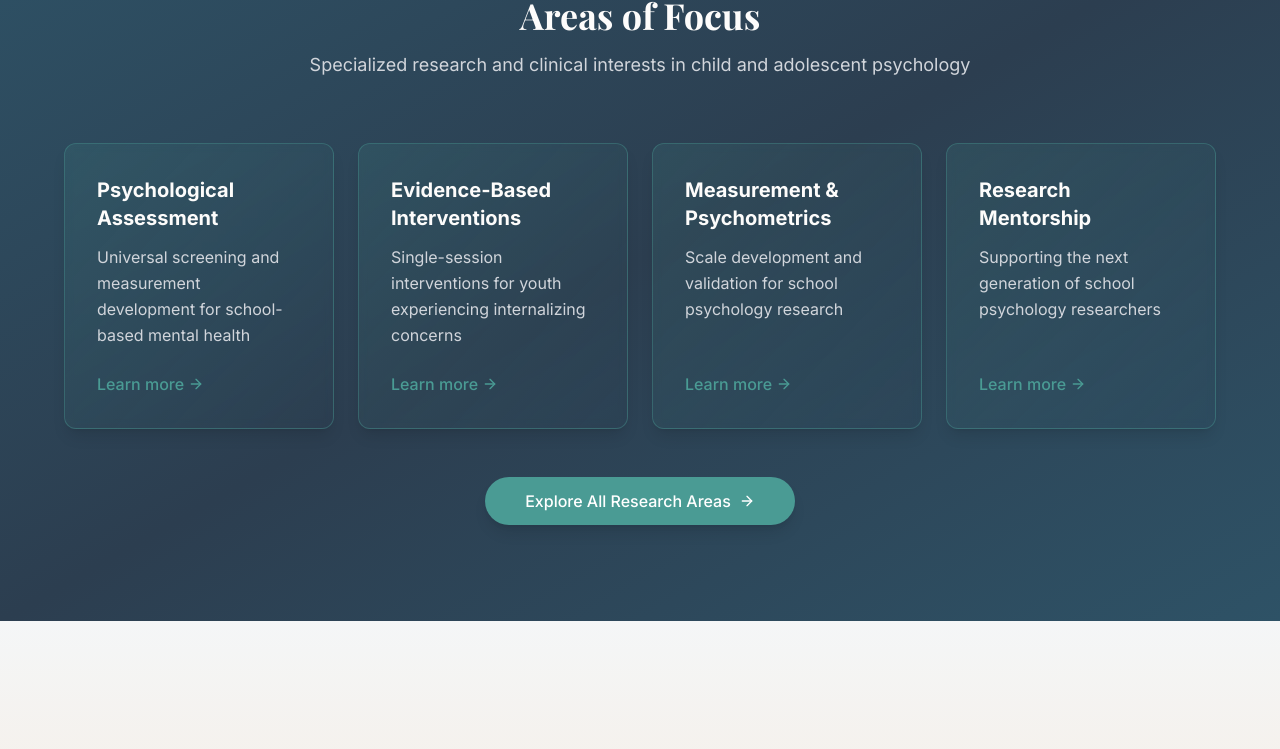
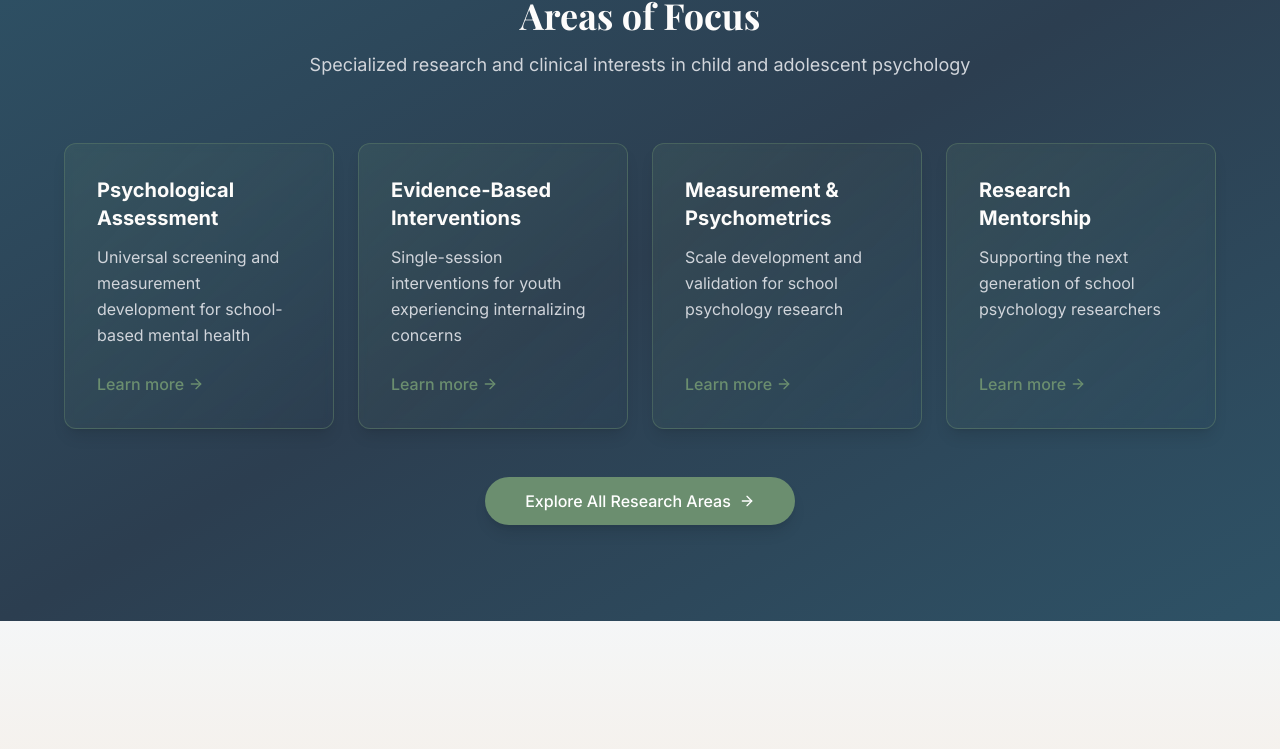
Before and after one commit to emw8105/ishan-psych-profile, a Next.js app: page / in a window 1280 px wide. Shown: the part 1612-2361 px from the top of the page. Built offline with nearby package versions, Linux system fonts and the light colour scheme.

Commit message:
home page coloring reformatted

```diff
--- a/src/app/page.tsx
+++ b/src/app/page.tsx
@@ -78,53 +78,53 @@ export default function Home() {
           </div>
 
           <div className="grid grid-cols-1 md:grid-cols-2 lg:grid-cols-4 gap-6 max-w-6xl mx-auto">
-            <div className="bg-gradient-to-br from-soft-teal/15 to-transparent p-8 rounded-xl shadow-lg hover:shadow-xl transition-all duration-300 border border-soft-teal/40 backdrop-blur-sm hover:border-soft-teal/60 flex flex-col h-full group">
+            <div className="bg-gradient-to-br from-warm-sage/15 to-transparent p-8 rounded-xl shadow-lg hover:shadow-xl transition-all duration-300 border border-warm-sage/40 backdrop-blur-sm hover:border-warm-sage/60 flex flex-col h-full group">
               <div className="flex-grow">
-                <h3 className="text-xl font-bold mb-3 text-cloud-white group-hover:text-soft-teal transition-colors">Psychological Assessment</h3>
+                <h3 className="text-xl font-bold mb-3 text-cloud-white group-hover:text-warm-sage transition-colors">Psychological Assessment</h3>
                 <p className="text-gray-300 mb-6 leading-relaxed">
                   Universal screening and measurement development for school-based mental health
                 </p>
               </div>
-              <Link href="/research-practice#assessment" className="text-soft-teal hover:text-sky-blue font-medium inline-flex items-center transition-colors mt-auto">
+              <Link href="/research-practice#assessment" className="text-warm-sage hover:text-cloud-white font-medium inline-flex items-center transition-colors mt-auto">
                 Learn more <ArrowRight className="ml-1 h-4 w-4" />
               </Link>
             </div>
 
-            <div className="bg-gradient-to-br from-soft-teal/15 to-transparent p-8 rounded-xl shadow-lg hover:shadow-xl transition-all duration-300 border border-soft-teal/40 backdrop-blur-sm hover:border-soft-teal/60 flex flex-col h-full group">
+            <div className="bg-gradient-to-br from-warm-sage/15 to-transparent p-8 rounded-xl shadow-lg hover:shadow-xl transition-all duration-300 border border-warm-sage/40 backdrop-blur-sm hover:border-warm-sage/60 flex flex-col h-full group">
               <div className="flex-grow">
-                <h3 className="text-xl font-bold mb-3 text-cloud-white group-hover:text-soft-teal transition-colors">Evidence-Based Interventions</h3>
+                <h3 className="text-xl font-bold mb-3 text-cloud-white group-hover:text-warm-sage transition-colors">Evidence-Based Interventions</h3>
                 <p className="text-gray-300 mb-6 leading-relaxed">
                   Single-session interventions for youth experiencing internalizing concerns
                 </p>
               </div>
-              <Link href="/research-practice#interventions" className="text-soft-teal hover:text-sky-blue font-medium inline-flex items-center transition-colors mt-auto">
+              <Link href="/research-practice#interventions" className="text-warm-sage hover:text-cloud-white font-medium inline-flex items-center transition-colors mt-auto">
                 Learn more <ArrowRight className="ml-1 h-4 w-4" />
               </Link>
             </div>
 
-            <div className="bg-gradient-to-br from-soft-teal/15 to-transparent p-8 rounded-xl shadow-lg hover:shadow-xl transition-all duration-300 border border-soft-teal/40 backdrop-blur-sm hover:border-soft-teal/60 flex flex-col h-full group">
+            <div className="bg-gradient-to-br from-warm-sage/15 to-transparent p-8 rounded-xl shadow-lg hover:shadow-xl transition-all duration-300 border border-warm-sage/40 backdrop-blur-sm hover:border-warm-sage/60 flex flex-col h-full group">
               <div className="flex-grow">
-                <h3 className="text-xl font-bold mb-3 text-cloud-white group-hover:text-soft-teal transition-colors">Measurement & Psychometrics</h3>
+                <h3 className="text-xl font-bold mb-3 text-cloud-white group-hover:text-warm-sage transition-colors">Measurement & Psychometrics</h3>
                 <p className="text-gray-300 mb-6 leading-relaxed">Scale development and validation for school psychology research</p>
               </div>
-              <Link href="/research-practice#measurement" className="text-soft-teal hover:text-sky-blue font-medium inline-flex items-center transition-colors mt-auto">
+              <Link href="/research-practice#measurement" className="text-warm-sage hover:text-cloud-white font-medium inline-flex items-center transition-colors mt-auto">
                 Learn more <ArrowRight className="ml-1 h-4 w-4" />
               </Link>
             </div>
 
-            <div className="bg-gradient-to-br from-soft-teal/15 to-transparent p-8 rounded-xl shadow-lg hover:shadow-xl transition-all duration-300 border border-soft-teal/40 backdrop-blur-sm hover:border-soft-teal/60 flex flex-col h-full group">
+            <div className="bg-gradient-to-br from-warm-sage/15 to-transparent p-8 rounded-xl shadow-lg hover:shadow-xl transition-all duration-300 border border-warm-sage/40 backdrop-blur-sm hover:border-warm-sage/60 flex flex-col h-full group">
               <div className="flex-grow">
-                <h3 className="text-xl font-bold mb-3 text-cloud-white group-hover:text-soft-teal transition-colors">Research Mentorship</h3>
+                <h3 className="text-xl font-bold mb-3 text-cloud-white group-hover:text-warm-sage transition-colors">Research Mentorship</h3>
                 <p className="text-gray-300 mb-6 leading-relaxed">Supporting the next generation of school psychology researchers</p>
               </div>
-              <Link href="/mentoring" className="text-soft-teal hover:text-sky-blue font-medium inline-flex items-center transition-colors mt-auto">
+              <Link href="/mentoring" className="text-warm-sage hover:text-cloud-white font-medium inline-flex items-center transition-colors mt-auto">
                 Learn more <ArrowRight className="ml-1 h-4 w-4" />
               </Link>
             </div>
           </div>
 
           <div className="text-center mt-12">
-            <Button size="lg" asChild className="bg-soft-teal hover:bg-soft-teal/90 text-white shadow-lg hover:shadow-xl transition-all">
+            <Button size="lg" asChild className="bg-warm-sage hover:bg-warm-sage/90 text-white shadow-lg hover:shadow-xl transition-all">
               <Link href="/research-practice">
                 Explore All Research Areas <ArrowRight className="ml-2 h-4 w-4" />
               </Link>
@@ -144,7 +144,7 @@ export default function Home() {
                   For professional inquiries, research collaboration, or mentoring opportunities
                 </p>
                 <div className="pt-4">
-                  <Button size="lg" asChild className="bg-soft-teal hover:bg-soft-teal/90 text-white shadow-lg hover:shadow-xl transition-all">
+                  <Button variant="outline" size="lg" asChild className="border-sky-blue/60 text-sky-blue hover:bg-sky-blue hover:text-white transition-all">
                     <Link href="/contact">
                       Get in Touch <ArrowRight className="ml-2 h-4 w-4" />
                     </Link>
```
